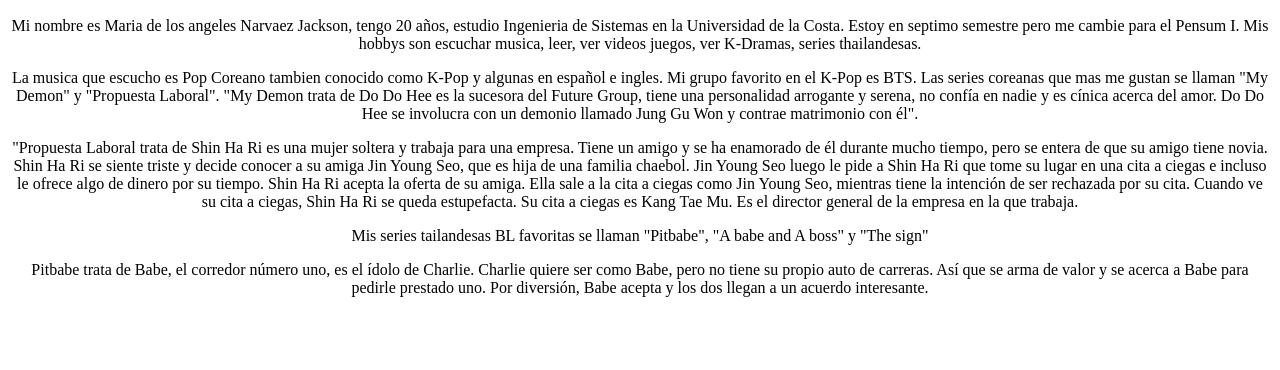
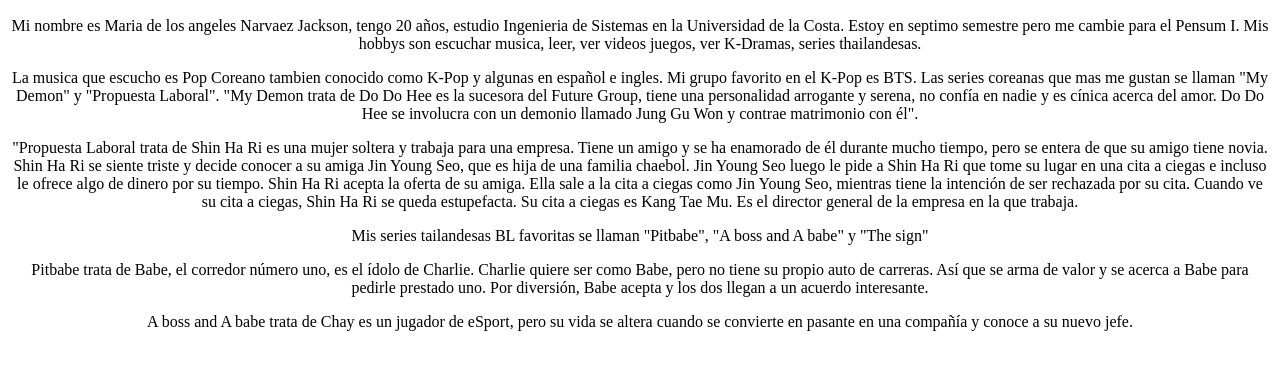
Before and after one commit to Ma25Ja09/Miercoles_Git_BP, a plain HTML site: page index.html in a window 1280 px wide. Shown: the part 110-480 px from the top of the page. Drawn offline with Linux system fonts and the light colour scheme.

Commit message:
A boss and A babe

```diff
--- a/index.html
+++ b/index.html
@@ -18,8 +18,9 @@
         luego le pide a Shin Ha Ri que tome su lugar en una cita a ciegas e incluso le ofrece algo de dinero por su tiempo. Shin Ha Ri acepta la oferta de su amiga.
         Ella sale a la cita a ciegas como Jin Young Seo, mientras tiene la intención de ser rechazada por su cita. Cuando ve su cita a ciegas, Shin Ha Ri se queda
         estupefacta. Su cita a ciegas es Kang Tae Mu. Es el director general de la empresa en la que trabaja.</p></center>
-    <center><p>Mis series tailandesas BL favoritas se llaman "Pitbabe", "A babe and A boss" y "The sign"</p></center>
+    <center><p>Mis series tailandesas BL favoritas se llaman "Pitbabe", "A boss and A babe" y "The sign"</p></center>
     <center><p>Pitbabe trata de Babe, el corredor número uno, es el ídolo de Charlie. Charlie quiere ser como Babe, pero no tiene su propio auto de carreras.
         Así que se arma de valor y se acerca a Babe para pedirle prestado uno. Por diversión, Babe acepta y los dos llegan a un acuerdo interesante.</p></center>
+    <center><p>A boss and A babe trata de Chay es un jugador de eSport, pero su vida se altera cuando se convierte en pasante en una compañía y conoce a su nuevo jefe.</p></center>
 </body>
 </html>
```
